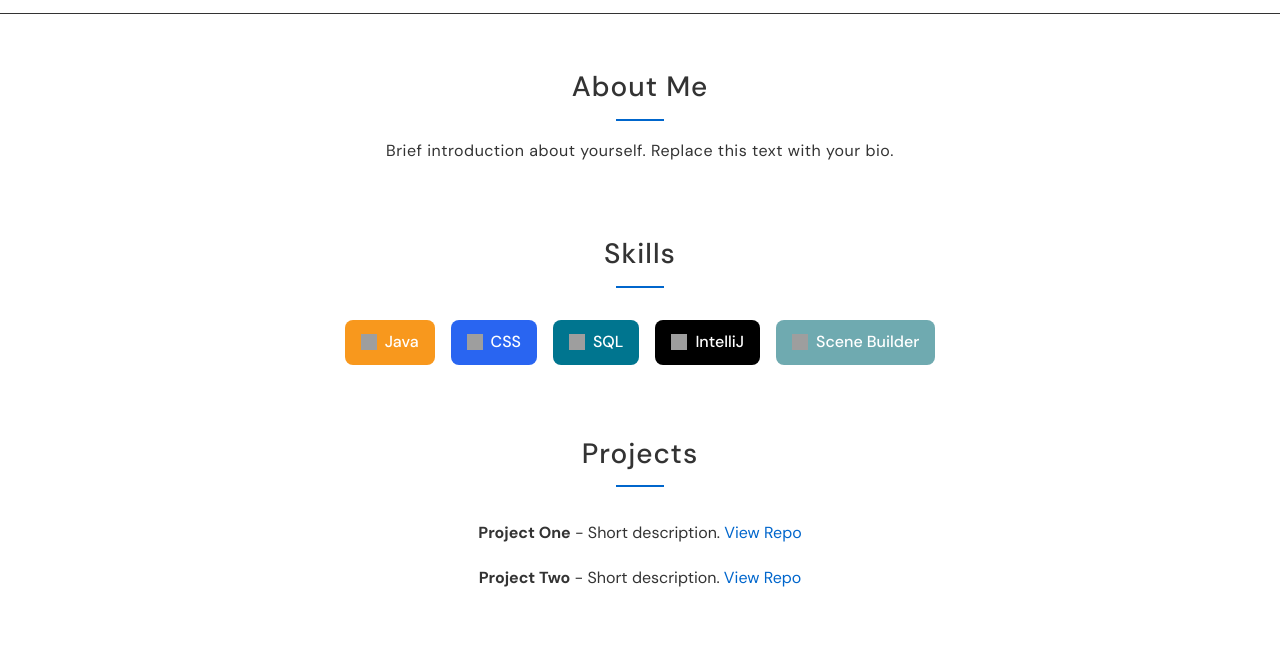
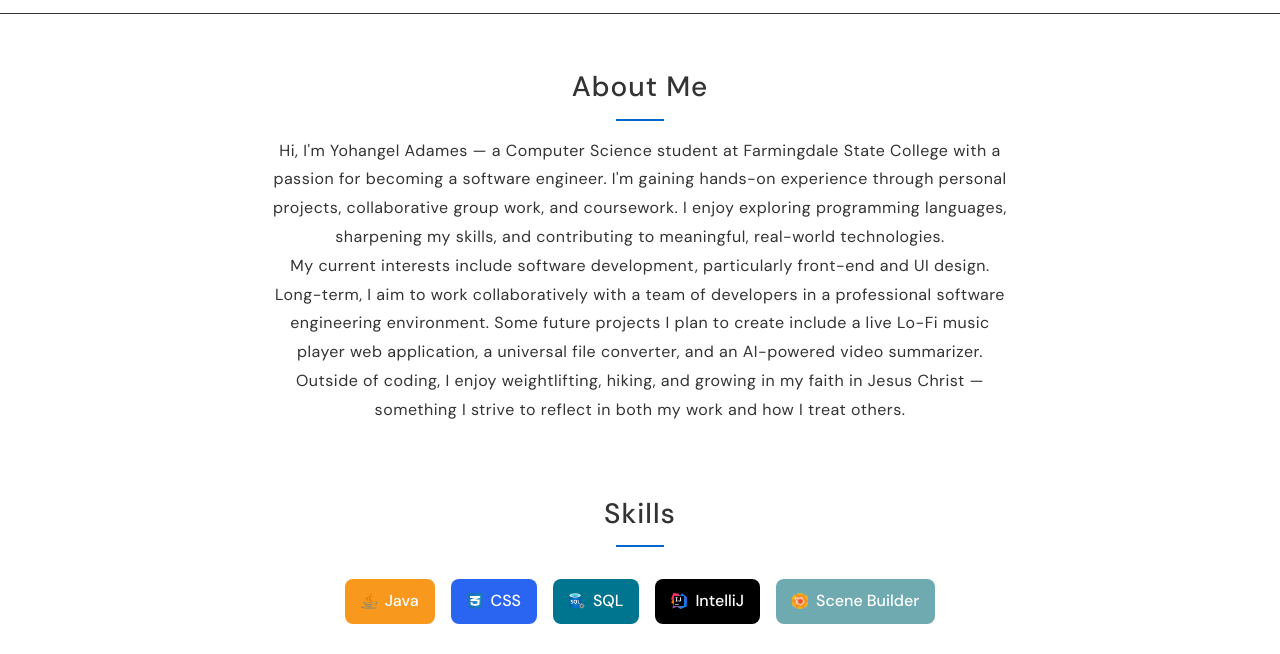
Before and after one commit to Angel-Adames/angel-adames.github.io, a plain HTML site: page index.html in a window 1280 px wide. Shown: the part 98-752 px from the top of the page. Drawn offline with Linux system fonts and the light colour scheme; grey boxes are pictures that could not be loaded.

Commit message:
Initial Commit

```diff
--- a/.github/workflows/index.html
+++ b/index.html
@@ -120,15 +120,20 @@
     <button id="theme-toggle" class="theme-toggle-btn" aria-label="Toggle dark mode">☾</button>
 </header>
 <main>
-    <section id="about"><h2>About Me</h2><p>Brief introduction about yourself. Replace this text with your bio.</p></section>
+    <section id="about">
+        <h2>About Me</h2>
+        <p>Hi, I'm Yohangel Adames — a Computer Science student at Farmingdale State College with a passion for becoming a software engineer. I'm gaining hands-on experience through personal projects, collaborative group work, and coursework. I enjoy exploring programming languages, sharpening my skills, and contributing to meaningful, real-world technologies.</p>
+        <p>My current interests include software development, particularly front-end and UI design. Long-term, I aim to work collaboratively with a team of developers in a professional software engineering environment. Some future projects I plan to create include a live Lo-Fi music player web application, a universal file converter, and an AI-powered video summarizer.</p>
+        <p>Outside of coding, I enjoy weightlifting, hiking, and growing in my faith in Jesus Christ — something I strive to reflect in both my work and how I treat others.</p>
+    </section>
     <section id="skills">
         <h2>Skills</h2>
         <div class="skills-container">
-            <div class="skill-badge skill-java"><img src="https://raw.githubusercontent.com/devicons/devicon/master/icons/java/java-original.svg" alt="Java">Java</div>
-            <div class="skill-badge skill-css"><img src="https://raw.githubusercontent.com/devicons/devicon/master/icons/css3/css3-original.svg" alt="CSS3">CSS</div>
-            <div class="skill-badge skill-sql"><img src="https://raw.githubusercontent.com/devicons/devicon/master/icons/mysql/mysql-original.svg" alt="MySQL">SQL</div>
-            <div class="skill-badge skill-idea"><img src="https://raw.githubusercontent.com/devicons/devicon/master/icons/intellij/intellij-original.svg" alt="IntelliJ IDEA">IntelliJ</div>
-            <div class="skill-badge skill-scene"><img src="https://raw.githubusercontent.com/javafxscenebuilder/SceneBuilder/master/SceneBuilder-Icon_256x256.png" alt="Scene Builder">Scene Builder</div>
+            <div class="skill-badge skill-java"><img src="images/java.png" alt="Java logo">Java</div>
+            <div class="skill-badge skill-css"><img src="images/css.png" alt="CSS logo">CSS</div>
+            <div class="skill-badge skill-sql"><img src="images/microsoft_sql.png" alt="Microsoft SQL logo">SQL</div>
+            <div class="skill-badge skill-idea"><img src="images/intellij-idea.png" alt="IntelliJ IDEA logo">IntelliJ</div>
+            <div class="skill-badge skill-scene"><img src="images/scene_builder.png" alt="Scene Builder logo"> Scene Builder</div>
         </div>
     </section>
     <section id="projects">
```
Also changed, not shown: 404.html (renamed from .github/workflows/404.html), images/css.png (added), images/intellij-idea.png (added), images/java.png (added), images/microsoft_sql.png (added), images/scene_builder.png (added), 1 other file.
